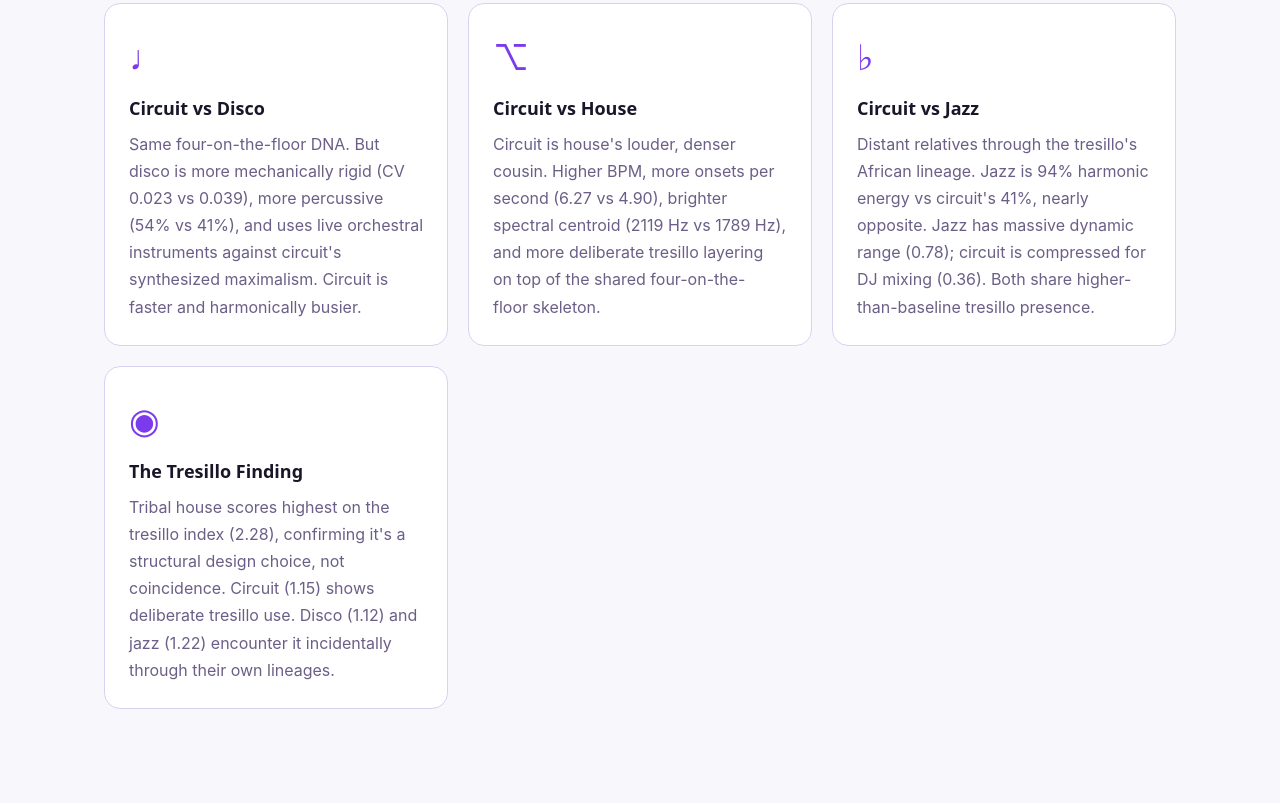
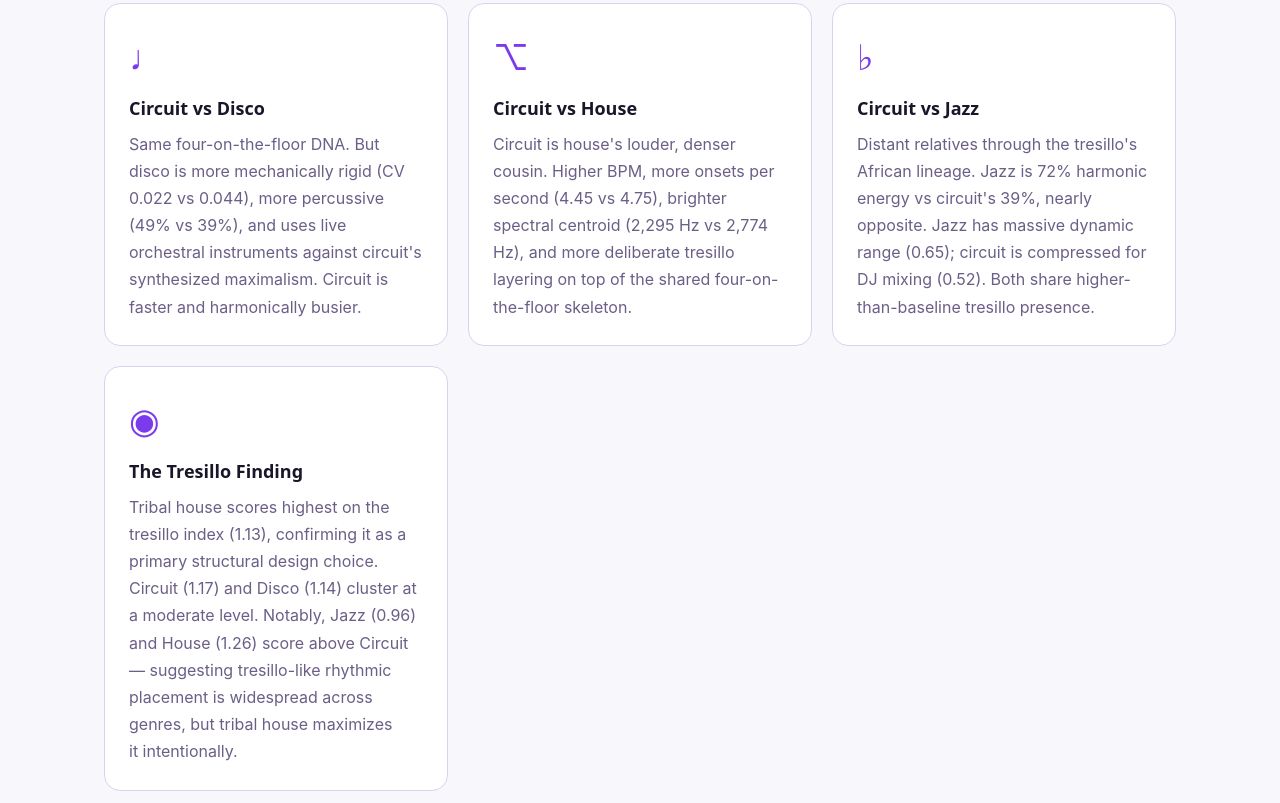
Before and after one commit to CurtisBaldwinson/CircuitMusic, an Astro site: page / in a window 1280 px wide. Shown: the part 4777-5580 px from the top of the page. Built offline with nearby package versions, Linux system fonts and the light colour scheme; Astro itself is replaced by a stand-in of ours; some packages are replaced by stand-ins of ours; a web font is replaced by a local one.

Commit message:
Reformat genre comparison cards to use csv results

```diff
--- a/src/pages/index.astro
+++ b/src/pages/index.astro
@@ -414,22 +414,22 @@ const clientData = {
           <div class="insight-card">
             <span class="insight-icon">♩</span>
             <h3>Circuit vs Disco</h3>
-            <p>Same four-on-the-floor DNA. But disco is more mechanically rigid (CV 0.023 vs 0.039), more percussive (54% vs 41%), and uses live orchestral instruments against circuit's synthesized maximalism. Circuit is faster and harmonically busier.</p>
+            <p>Same four-on-the-floor DNA. But disco is more mechanically rigid (CV {gf(sortedGenres.find(r => r.genre === 'Disco')!, 'beat_cv_mean').toFixed(3)} vs {gf(sortedGenres.find(r => r.genre === 'Circuit')!, 'beat_cv_mean').toFixed(3)}), more percussive ({gf(sortedGenres.find(r => r.genre === 'Disco')!, 'percussive_pct_mean').toFixed(0)}% vs {gf(sortedGenres.find(r => r.genre === 'Circuit')!, 'percussive_pct_mean').toFixed(0)}%), and uses live orchestral instruments against circuit's synthesized maximalism. Circuit is faster and harmonically busier.</p>
           </div>
           <div class="insight-card">
             <span class="insight-icon">⌥</span>
             <h3>Circuit vs House</h3>
-            <p>Circuit is house's louder, denser cousin. Higher BPM, more onsets per second (6.27 vs 4.90), brighter spectral centroid (2119 Hz vs 1789 Hz), and more deliberate tresillo layering on top of the shared four-on-the-floor skeleton.</p>
+            <p>Circuit is house's louder, denser cousin. Higher BPM, more onsets per second ({gf(sortedGenres.find(r => r.genre === 'Circuit')!, 'events_per_sec_mean').toFixed(2)} vs {gf(sortedGenres.find(r => r.genre === 'House')!, 'events_per_sec_mean').toFixed(2)}), brighter spectral centroid ({Math.round(gf(sortedGenres.find(r => r.genre === 'Circuit')!, 'spectral_centroid_hz_mean')).toLocaleString()} Hz vs {Math.round(gf(sortedGenres.find(r => r.genre === 'House')!, 'spectral_centroid_hz_mean')).toLocaleString()} Hz), and more deliberate tresillo layering on top of the shared four-on-the-floor skeleton.</p>
           </div>
           <div class="insight-card">
             <span class="insight-icon">♭</span>
             <h3>Circuit vs Jazz</h3>
-            <p>Distant relatives through the tresillo's African lineage. Jazz is 94% harmonic energy vs circuit's 41%, nearly opposite. Jazz has massive dynamic range (0.78); circuit is compressed for DJ mixing (0.36). Both share higher-than-baseline tresillo presence.</p>
+            <p>Distant relatives through the tresillo's African lineage. Jazz is {(100 - gf(sortedGenres.find(r => r.genre === 'Jazz')!, 'percussive_pct_mean')).toFixed(0)}% harmonic energy vs circuit's {gf(sortedGenres.find(r => r.genre === 'Circuit')!, 'percussive_pct_mean').toFixed(0)}%, nearly opposite. Jazz has massive dynamic range ({gf(sortedGenres.find(r => r.genre === 'Jazz')!, 'dynamic_range_mean').toFixed(2)}); circuit is compressed for DJ mixing ({gf(sortedGenres.find(r => r.genre === 'Circuit')!, 'dynamic_range_mean').toFixed(2)}). Both share higher-than-baseline tresillo presence.</p>
           </div>
           <div class="insight-card">
             <span class="insight-icon">◉</span>
             <h3>The Tresillo Finding</h3>
-            <p>Tribal house scores highest on the tresillo index (2.28), confirming it's a structural design choice, not coincidence. Circuit (1.15) shows deliberate tresillo use. Disco (1.12) and jazz (1.22) encounter it incidentally through their own lineages.</p>
+            <p>Tribal house scores highest on the tresillo index ({gf(sortedGenres.find(r => r.genre === 'Tribal House')!, 'tresillo_lf_ratio_mean').toFixed(2)}), confirming it as a primary structural design choice. Circuit ({gf(sortedGenres.find(r => r.genre === 'Circuit')!, 'tresillo_lf_ratio_mean').toFixed(2)}) and Disco ({gf(sortedGenres.find(r => r.genre === 'Disco')!, 'tresillo_lf_ratio_mean').toFixed(2)}) cluster at a moderate level. Notably, Jazz ({gf(sortedGenres.find(r => r.genre === 'Jazz')!, 'tresillo_lf_ratio_mean').toFixed(2)}) and House ({gf(sortedGenres.find(r => r.genre === 'House')!, 'tresillo_lf_ratio_mean').toFixed(2)}) score above Circuit — suggesting tresillo-like rhythmic placement is widespread across genres, but tribal house maximizes it intentionally.</p>
           </div>
         </div>
       </div>
```
